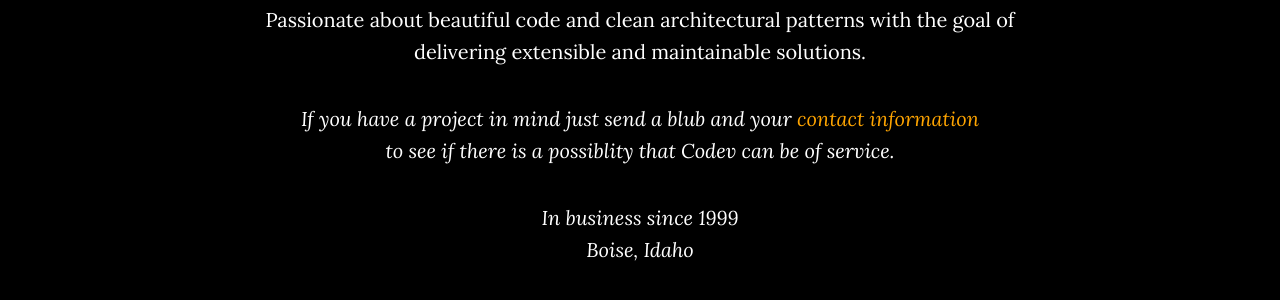
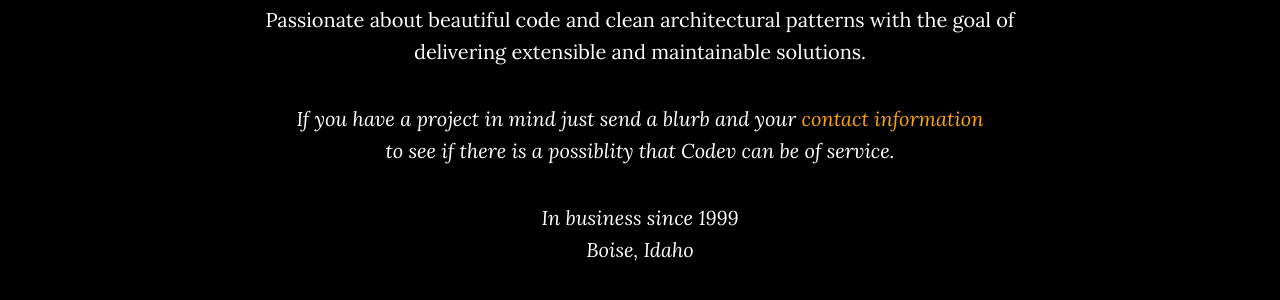
Before and after one commit to codev-software-llc/codev-software-llc.github.io, a Jekyll site: the page built from index.html, in a window 1280 px wide and 900 px high, scrolled down 1109 px. Shown: the part 154-454 px from the top of the window. Built offline with Jekyll 4.4.1, drawn with Linux system fonts in a browser that asks for light colours.

Commit message:
content changes

```diff
--- a/_includes/about.html
+++ b/_includes/about.html
@@ -5,7 +5,7 @@
                 <h2>About Codev Software, LLC</h2>
                 <p>Codev focuses on Windows .NET development with decades of experience that spans from Operating Systems to Web Applications.<br/>
                 <p>Passionate about beautiful code and clean architectural patterns with the goal of delivering extensible and maintainable solutions.</p>
-                <p><i>If you have a project in mind just send a blub and your <a class="page-scroll" href="#contact">contact information</a><br/> to see if there is a possiblity that Codev can be of service.</i></p>
+                <p><i>If you have a project in mind just send a blurb and your <a class="page-scroll" href="#contact">contact information</a><br/> to see if there is a possiblity that Codev can be of service.</i></p>
                 <p><i>In business since 1999<br/>Boise, Idaho</i></p>
             </div>
         </div>
```
